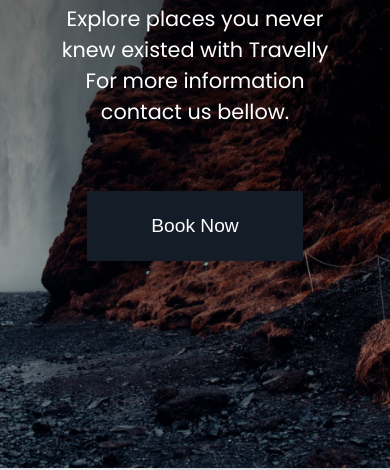
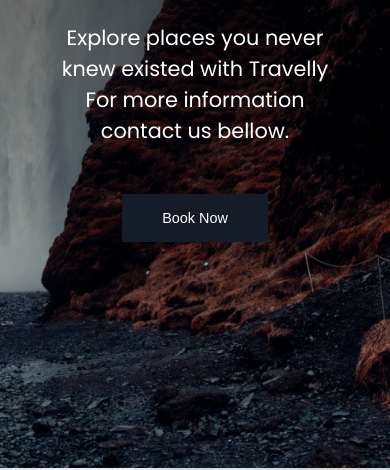
Before and after one commit to RobinHawiz/Travelly, a plain HTML site: page index.html in a window 390 px wide. Shown: the part 394-864 px from the top of the page. Drawn offline with Linux system fonts and the light colour scheme; a web font is replaced by a local one.

Commit message:
landing page is now responsive

```diff
--- a/styles/style.css
+++ b/styles/style.css
@@ -32,6 +32,8 @@ a,
 p {
   font-size: 1.5rem;
 }
+
+/* NAVBAR SECTION */
 
 .navbar {
   background-color: #131c27;
@@ -92,7 +94,7 @@ a {
 .landing-info button {
   font-size: 1rem;
   padding: 1.5rem 4rem;
-  margin: 1rem;
+  margin-bottom: 1rem;
   background: #131c27;
   color: white;
   border: none;
@@ -257,4 +259,11 @@ a {
     padding-bottom: 0.6rem;
     justify-content: center;
   }
+
+  /* LANDING PAGE SECTION */
+
+  .landing-page button {
+    font-size: 0.9rem;
+    padding: 1rem 2.5rem;
+  }
 }
```
